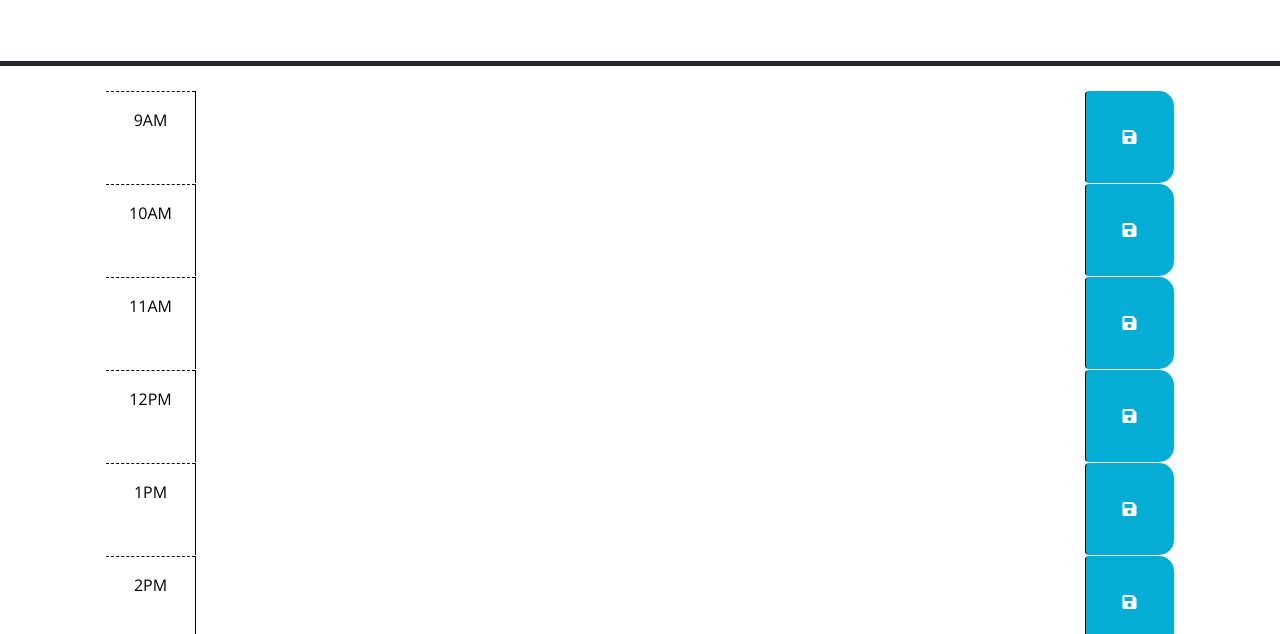
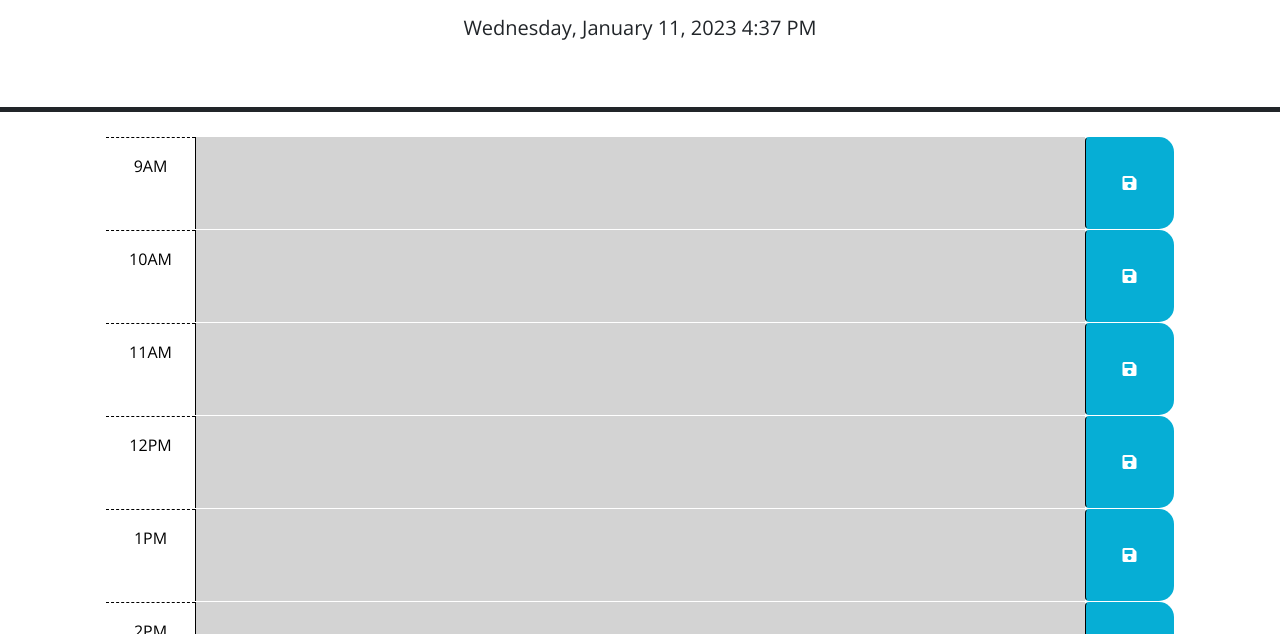
Before and after one commit to Sam15-code/Repo-scheduler, a plain HTML site: page Develop/index.html in a window 1280 px wide. Shown: the part 166-800 px from the top of the page. Drawn offline with nearby package versions, Linux system fonts and the light colour scheme.

Commit message:
added css class and date

```diff
--- a/Develop/index.html
+++ b/Develop/index.html
@@ -26,7 +26,7 @@
     <header class="p-5 mb-4 border-5 border-bottom border-dark text-center">
       <h1 class="display-3">Work Day Scheduler</h1>
       <p class="lead">A simple calendar app for scheduling your work day</p>
-      <p id="Tuesday jan 10th 2023 " class="lead"></p>
+      <p id="currentDay" class="lead"></p>
     </header>
     <div class="container-lg px-5">
       <!-- Use class for "past", "present", and "future" to apply styles to the
@@ -40,7 +40,7 @@
         -->
 
       <!-- Example of a past time block. The "past" class adds a gray background color. -->
-      <div id="hour-9" class="row time-block ">
+      <div id="hour-9" class="row time-block">
         <div class="col-2 col-md-1 hour text-center py-3">9AM</div>
         <textarea class="col-8 col-md-10 description" rows="3"> </textarea>
         <button class="btn saveBtn col-2 col-md-1" aria-label="save">
@@ -49,7 +49,7 @@
       </div>
 
       <!-- Example of a a present time block. The "present" class adds a red background color. -->
-      <div id="hour-10" class="row time-block ">
+      <div id="hour-10" class="row time-block">
         <div class="col-2 col-md-1 hour text-center py-3">10AM</div>
         <textarea class="col-8 col-md-10 description" rows="3"> </textarea>
         <button class="btn saveBtn col-2 col-md-1" aria-label="save">
@@ -58,7 +58,7 @@
       </div>
 
       <!-- Example of a future time block. The "future" class adds a green background color. -->
-      <div id="hour-11" class="row time-block ">
+      <div id="hour-11" class="row time-block">
         <div class="col-2 col-md-1 hour text-center py-3">11AM</div>
         <textarea class="col-8 col-md-10 description" rows="3"> </textarea>
         <button class="btn saveBtn col-2 col-md-1" aria-label="save">
@@ -66,7 +66,7 @@
         </button>
       </div>
 
-      <div id="hour-12" class="row time-block ">
+      <div id="hour-12" class="row time-block">
         <div class="col-2 col-md-1 hour text-center py-3">12PM</div>
         <textarea class="col-8 col-md-10 description" rows="3"> </textarea>
         <button class="btn saveBtn col-2 col-md-1" aria-label="save">
@@ -74,7 +74,7 @@
         </button>
       </div>
 
-      <div id="hour-13" class="row time-block ">
+      <div id="hour-13" class="row time-block">
         <div class="col-2 col-md-1 hour text-center py-3">1PM</div>
         <textarea class="col-8 col-md-10 description" rows="3"> </textarea>
         <button class="btn saveBtn col-2 col-md-1" aria-label="save">
@@ -82,7 +82,7 @@
         </button>
       </div>
 
-      <div id="hour-14" class="row time-block ">
+      <div id="hour-14" class="row time-block">
         <div class="col-2 col-md-1 hour text-center py-3">2PM</div>
         <textarea class="col-8 col-md-10 description" rows="3"> </textarea>
         <button class="btn saveBtn col-2 col-md-1" aria-label="save">
@@ -90,7 +90,7 @@
         </button>
       </div>
 
-      <div id="hour-15" class="row time-block ">
+      <div id="hour-15" class="row time-block">
         <div class="col-2 col-md-1 hour text-center py-3">3PM</div>
         <textarea class="col-8 col-md-10 description" rows="3"> </textarea>
         <button class="btn saveBtn col-2 col-md-1" aria-label="save">
@@ -98,7 +98,7 @@
         </button>
       </div>
 
-      <div id="hour-16" class="row time-block ">
+      <div id="hour-16" class="row time-block">
         <div class="col-2 col-md-1 hour text-center py-3">4PM</div>
         <textarea class="col-8 col-md-10 description" rows="3"> </textarea>
         <button class="btn saveBtn col-2 col-md-1" aria-label="save">
@@ -106,7 +106,7 @@
         </button>
       </div>
 
-      <div id="hour-17" class="row time-block ">
+      <div id="hour-17" class="row time-block">
         <div class="col-2 col-md-1 hour text-center py-3">5PM</div>
         <textarea class="col-8 col-md-10 description" rows="3"> </textarea>
         <button class="btn saveBtn col-2 col-md-1" aria-label="save">
--- a/Develop/script.js
+++ b/Develop/script.js
@@ -8,9 +8,20 @@
     localStorage.setItem(timeBlk,userEntry)
   })
 
+  $("#currentDay").text(dayjs().format("dddd, MMMM D, YYYY h:mm A	"))
+
+  var currentHour = dayjs().hour()
+  console.log(currentHour)
  for(let i=9;i<=17;i++){
     var storedValue = localStorage.getItem("hour-"+i);
     $("#hour-"+i).children(".description").val(storedValue)
+    if(i < currentHour){
+      $("#hour-"+i).children(".description").addClass("past")
+    }else if( i === currentHour){
+      $("#hour-"+i).children(".description").addClass("present")
+    }else{
+      $("#hour-"+i).children(".description").addClass("future")
+    }
  }
 
   // TODO: Add a listener for click events on the save button. This code should
```
